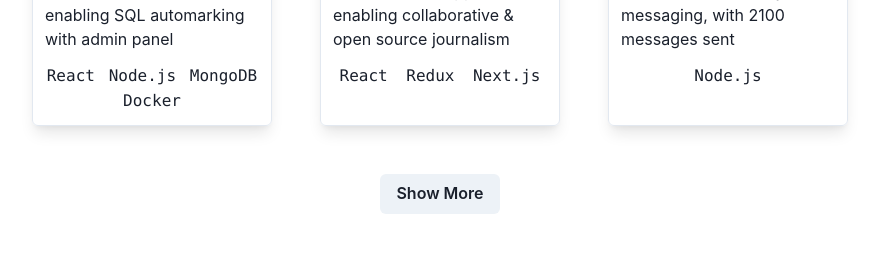
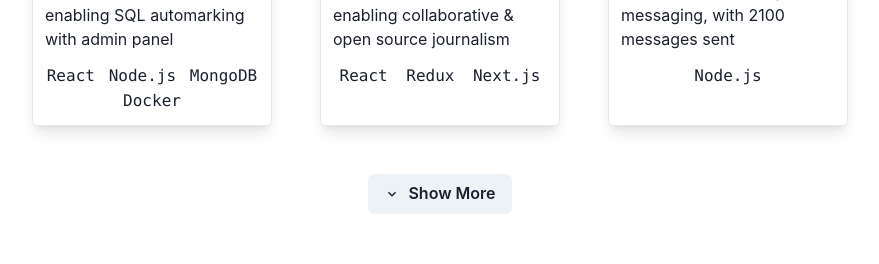
Before and after one commit to jcserv/portfolio, a Next.js app: page / in a window 1280 px wide. Shown: the part 4471-4735 px from the top of the page, without its empty margins (200-1079 px from the left). Built offline with nearby package versions, Linux system fonts and the light colour scheme.

Commit message:
tweak - added icons to show more/less button

```diff
--- a/components/MoreProjectsGrid.jsx
+++ b/components/MoreProjectsGrid.jsx
@@ -1,3 +1,4 @@
+import { ChevronDownIcon, ChevronUpIcon } from "@chakra-ui/icons";
 import {
   Box,
   Button,
@@ -176,8 +177,12 @@ export default function MoreProjectsGrid() {
         </Grid>
       </Flex>
       <Flex justify="center" w="100vw">
-        <Button mt={6} onClick={() => setIsExpanded(!isExpanded)}>
-          {isExpanded ? "Show Less" : "Show More"}
+        <Button
+          mt={6}
+          leftIcon={isExpanded ? <ChevronUpIcon /> : <ChevronDownIcon />}
+          onClick={() => setIsExpanded(!isExpanded)}
+        >
+          {`Show ${isExpanded ? "Less" : "More"}`}
         </Button>
       </Flex>
     </>
```
